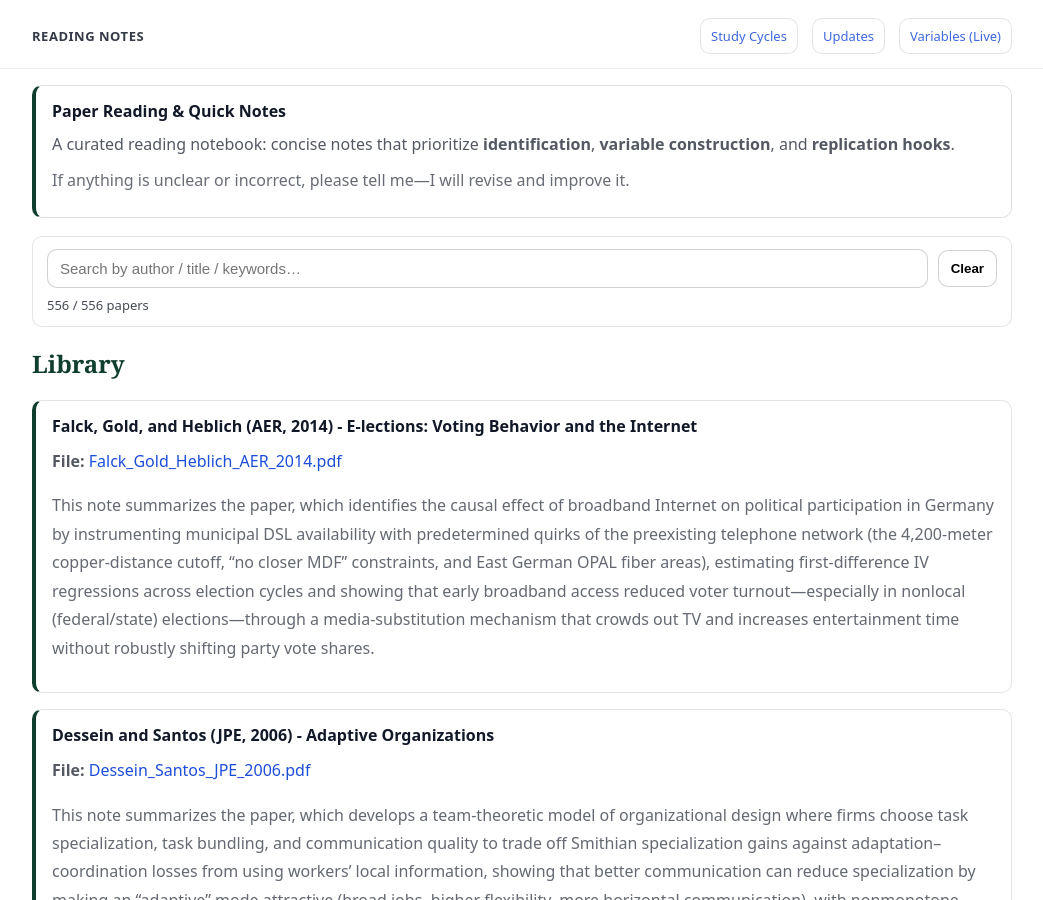
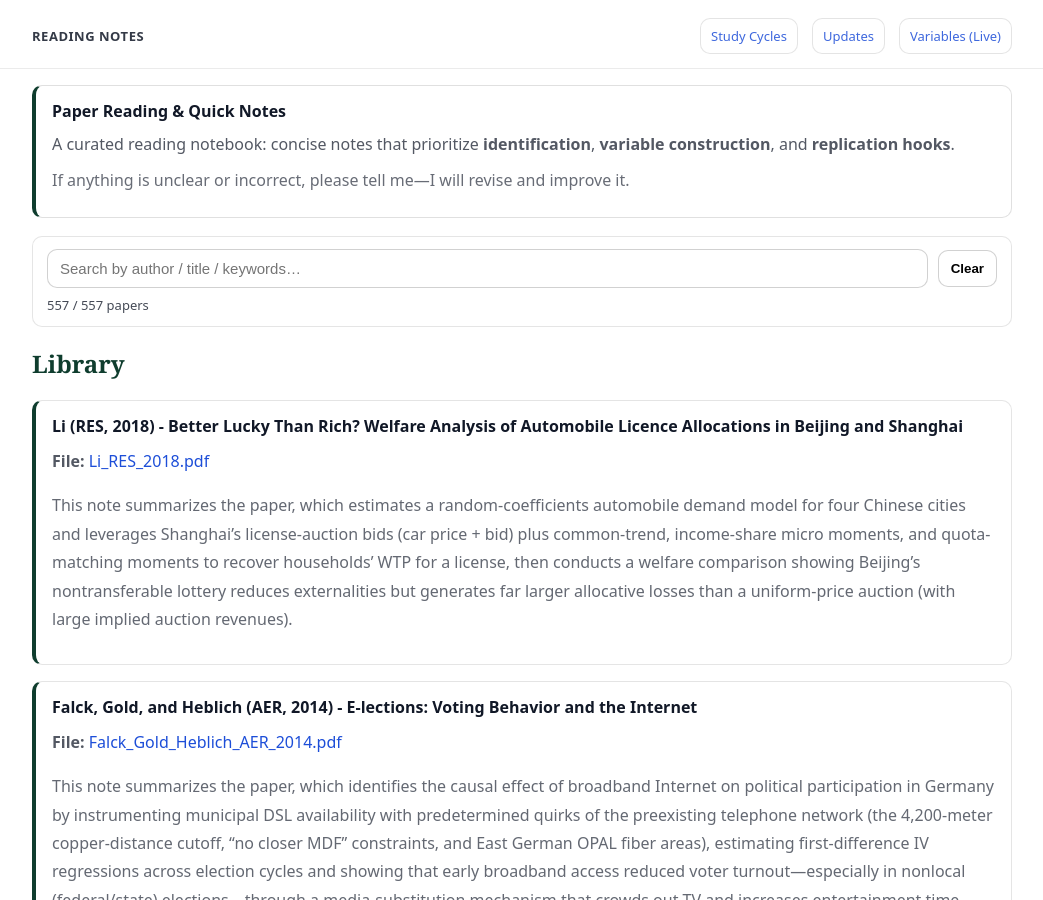
Before and after one commit to yaxinzn/study-archive, a Jekyll site: the page built from reading/index.md, in a window 1280 px wide and 900 px high. Shown: the whole window, without its empty margins (118-1161 px from the left). Built offline with Jekyll 4.4.1, drawn with Linux system fonts in a browser that asks for light colours.

Commit message:
Reading: add/update Li_RES_2018.pdf

```diff
--- a/_data/reading.yml
+++ b/_data/reading.yml
@@ -1,3 +1,7 @@
+- title: "Li (RES, 2018) - Better Lucky Than Rich? Welfare Analysis of Automobile Licence Allocations in Beijing and Shanghai"
+  file: "Li_RES_2018.pdf"
+  desc: "This note summarizes the paper, which estimates a random-coefficients automobile demand model for four Chinese cities and leverages Shanghai’s license-auction bids (car price + bid) plus common-trend, income-share micro moments, and quota-matching moments to recover households’ WTP for a license, then conducts a welfare comparison showing Beijing’s nontransferable lottery reduces externalities but generates far larger allocative losses than a uniform-price auction (with large implied auction revenues)."
+
 - title: "Falck, Gold, and Heblich (AER, 2014) - E-lections: Voting Behavior and the Internet"
   file: "Falck_Gold_Heblich_AER_2014.pdf"
   desc: "This note summarizes the paper, which identifies the causal effect of broadband Internet on political participation in Germany by instrumenting municipal DSL availability with predetermined quirks of the preexisting telephone network (the 4,200-meter copper-distance cutoff, “no closer MDF” constraints, and East German OPAL fiber areas), estimating first-difference IV regressions across election cycles and showing that early broadband access reduced voter turnout—especially in nonlocal (federal/state) elections—through a media-substitution mechanism that crowds out TV and increases entertainment time without robustly shifting party vote shares."
```
Also changed, not shown: 1 other file.
